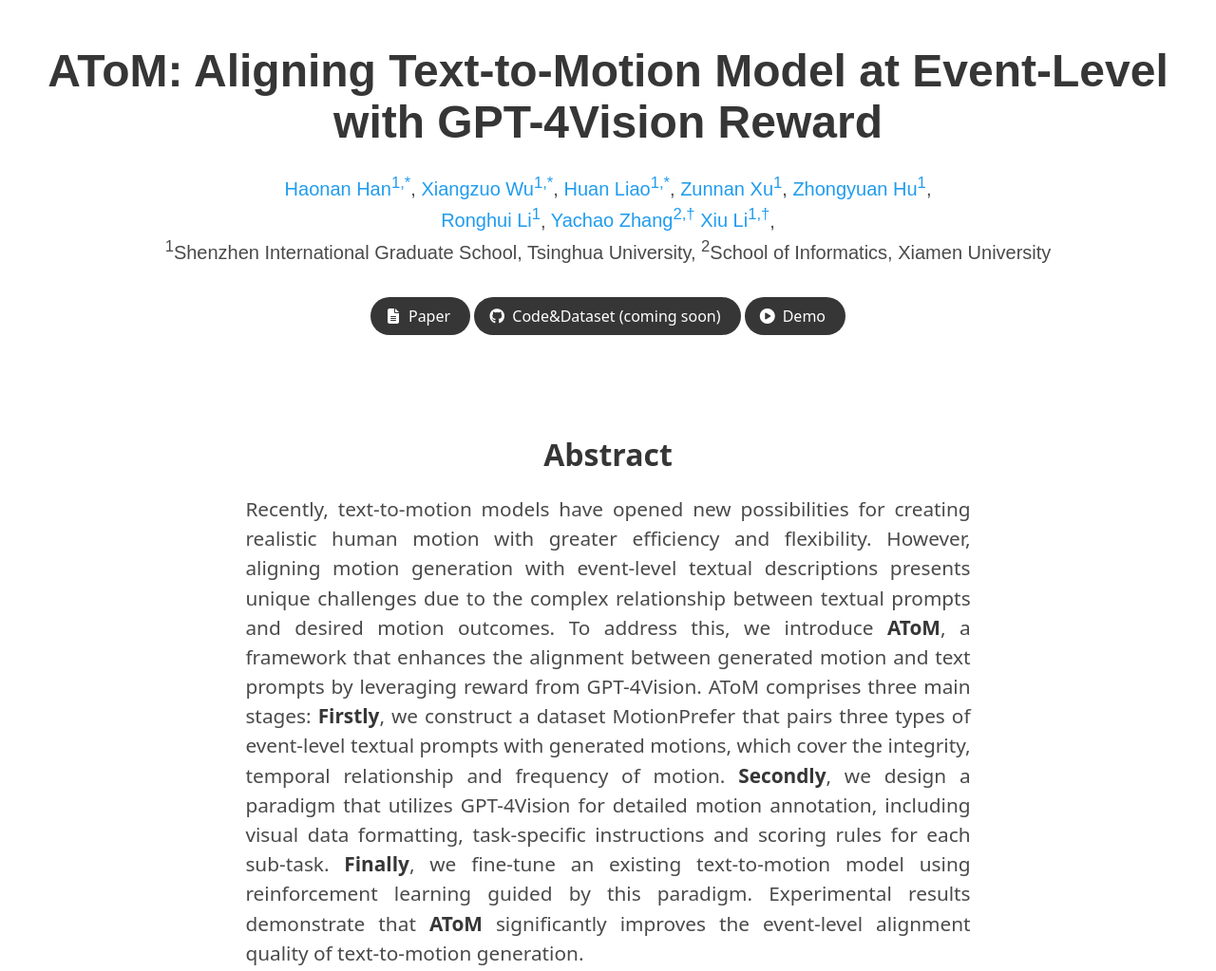
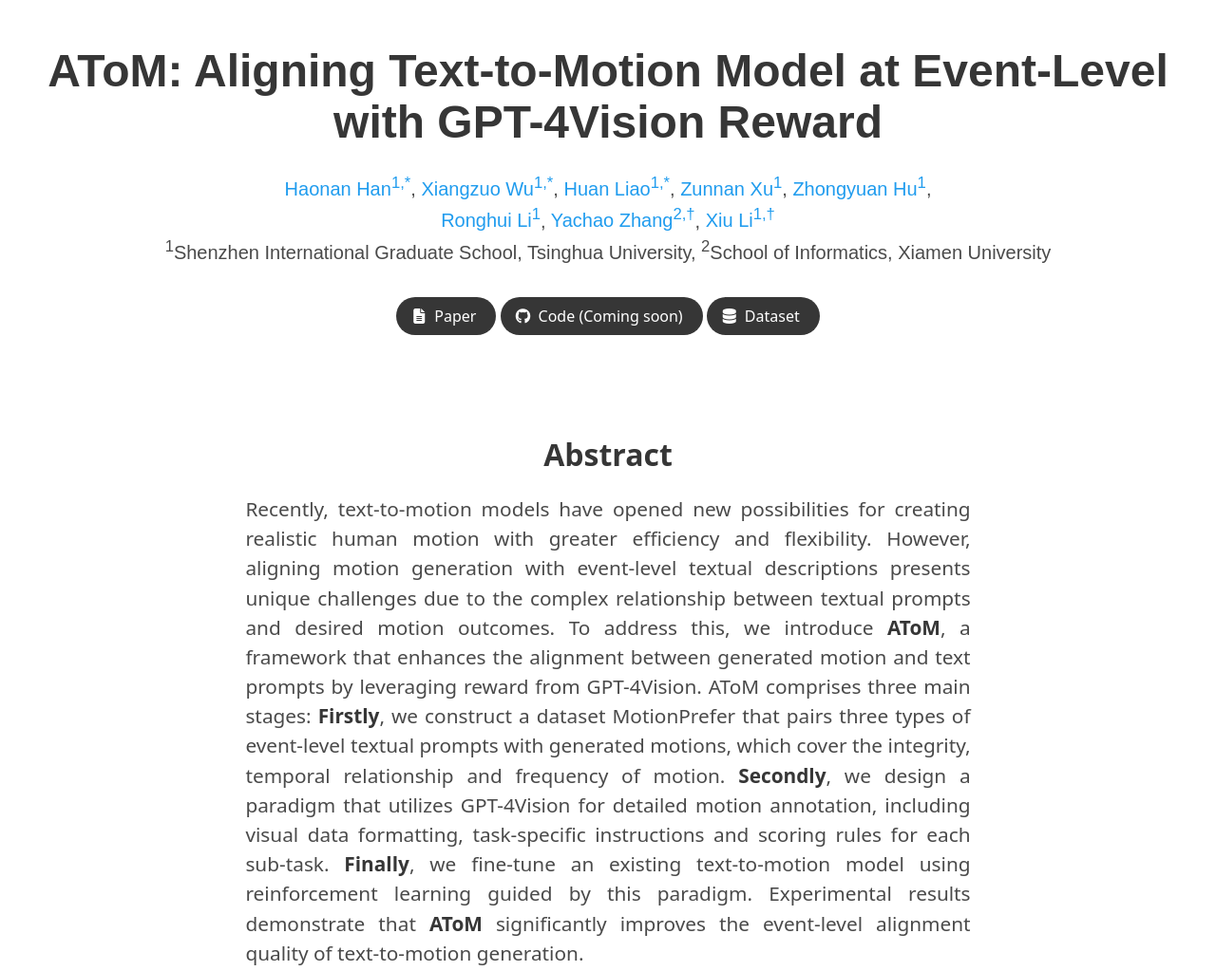
Before and after one commit to AToM-motion/AToM-motion.github.io, a plain HTML site: page index.html in a window 1280 px wide. Shown: the top 1023 px of the page at 95% size. Drawn offline with nearby package versions, Linux system fonts and the light colour scheme.

Commit message:
Update index.html

```diff
--- a/index.html
+++ b/index.html
@@ -96,8 +96,8 @@
                 <a href="https://scholar.google.co.uk/citations?user=73rbkRgAAAAJ&hl=zh-CN" target="_blank">Zunnan Xu<sup>1</sup></a></span>,
                 <a href="#" onclick="return false;">Zhongyuan Hu<sup>1</sup></a></span>,<br>
                 <a href="https://scholar.google.com/citations?user=h1PooycAAAAJ&hl=zh-CN" target="_blank">Ronghui Li<sup>1</sup></a></span>,
-                <a href="https://scholar.google.com/citations?user=a-I8c8EAAAAJ&hl=zh-CN" target="_blank">Yachao Zhang<sup>2,†</sup></a></span>
-                <a href="https://scholar.google.co.uk/citations?user=Xrh1OIUAAAAJ&hl=zh-CN" target="_blank">Xiu Li<sup>1,†</sup></a></span>,
+                <a href="https://scholar.google.com/citations?user=a-I8c8EAAAAJ&hl=zh-CN" target="_blank">Yachao Zhang<sup>2,†</sup></a></span>,
+                <a href="https://scholar.google.co.uk/citations?user=Xrh1OIUAAAAJ&hl=zh-CN" target="_blank">Xiu Li<sup>1,†</sup></a></span>
               <p><span class="superscript">1</span>Shenzhen International Graduate School, Tsinghua University, <span class="superscript">2</span>School of Informatics, Xiamen University</p>
             </div>
             <div class="column has-text-centered">
@@ -108,13 +108,13 @@
                     <span class="icon"><i class="fas fa-file-alt"></i></span>
                     <span>Paper</span>
                   </a>
-                  <a class="button is-dark is-rounded" href="https://atom-motion.github.io/" target="_blank">
+                  <a class="button is-dark is-rounded" href="https://github.com/VincentHancoder/AToM" target="_blank">
                     <span class="icon"><i class="fab fa-github"></i></span>
-                    <span>Code&Dataset (coming soon)</span>
+                    <span>Code (Coming soon)</span>
                   </a>
                   <a class="button is-dark is-rounded" href="https://atom-motion.github.io/" target="_blank">
-                    <span class="icon"><i class="fas fa-play-circle"></i></span>
-                    <span>Demo</span>
+                    <span class="icon"><i class="fas fa-database"></i></span>
+                    <span>Dataset</span>
                   </a>
                 </div>
               </div>
```
